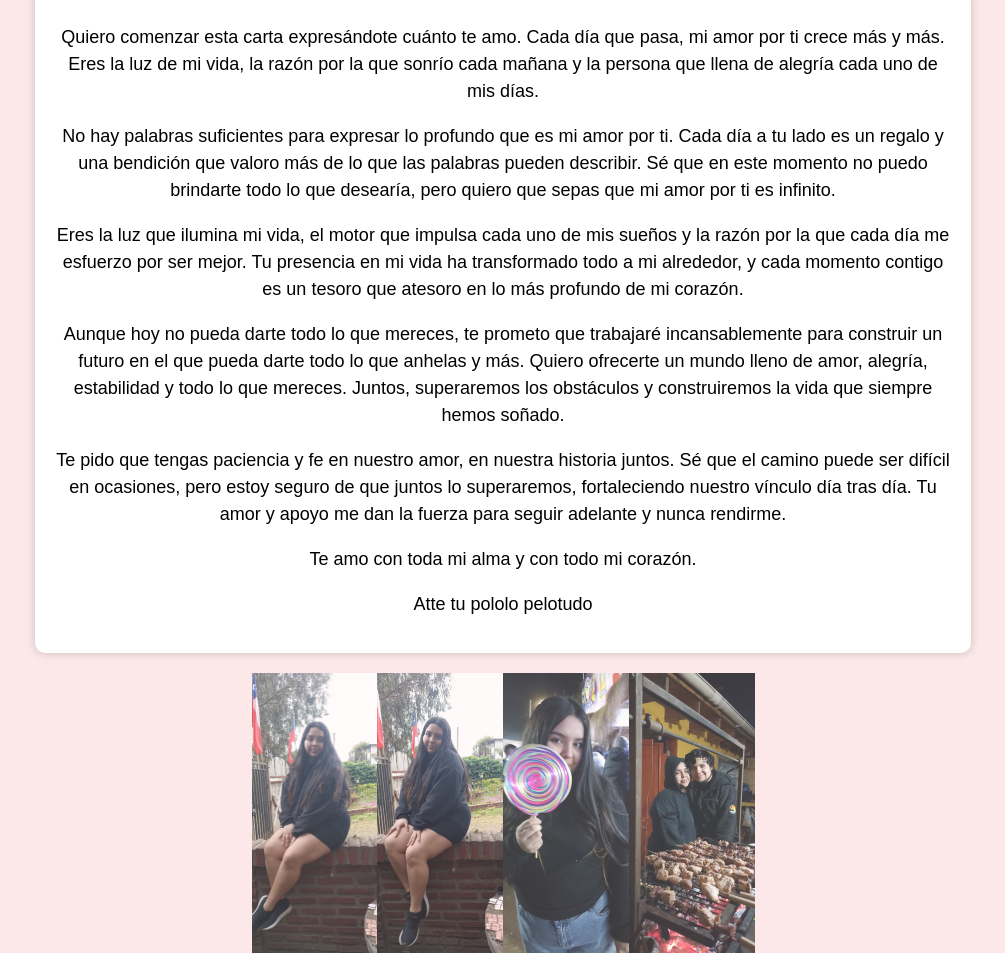
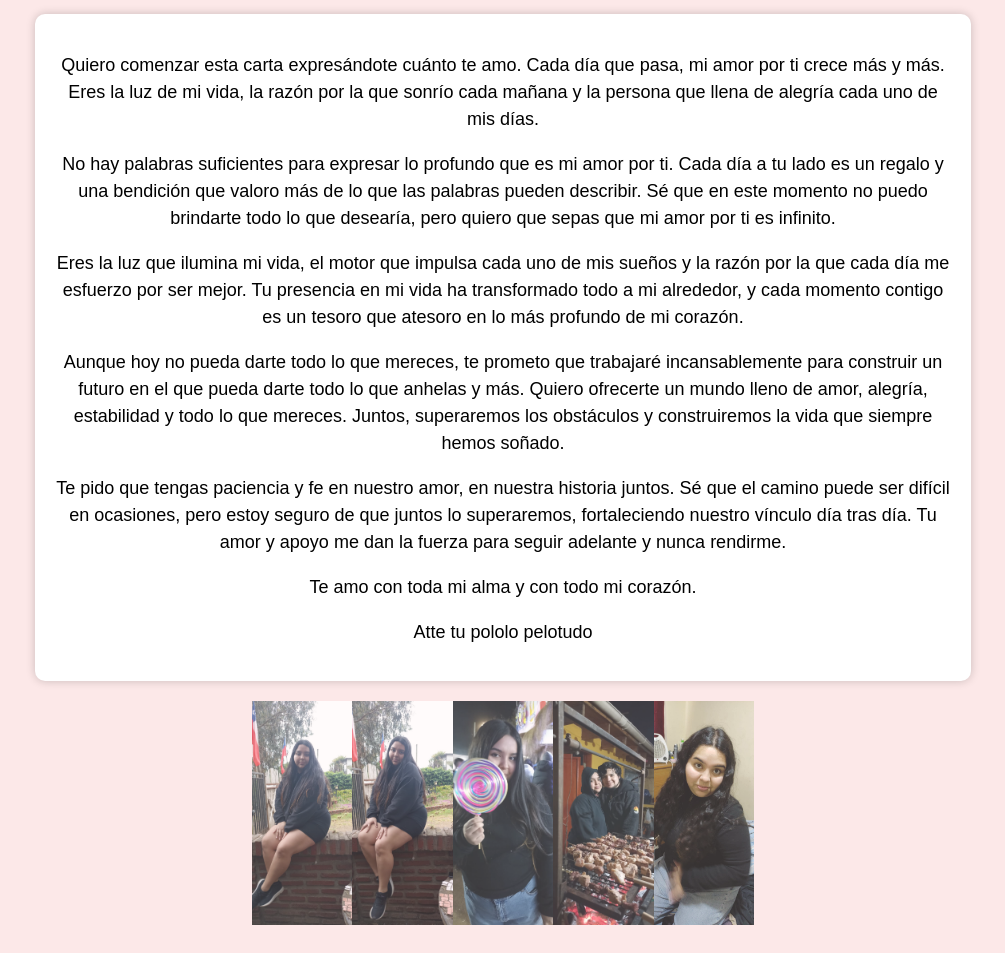
Before and after one commit to YordanDreick/Teamooo, a plain HTML site: page index.html in a window 1280 px wide. Shown: the whole page, without its empty margins (137-1142 px from the left). After the commit the page ends 925 px from the top, so only its background shows below. Drawn offline with Linux system fonts and the light colour scheme.

Commit message:
Add files via upload

```diff
--- a/index.html
+++ b/index.html
@@ -40,6 +40,7 @@
             <img src="img/glr/img (6).jpg" alt="Imagen 2">
             <img src="img/glr/img (8).jpg" alt="Imagen 3">
             <img src="img/glr/img (9).jpg" alt="Imagen 4">
+            <img src="img/glr/img (11).jpg" alt="">
         </section>
     <script src="script.js"></script>
 </body>
```
